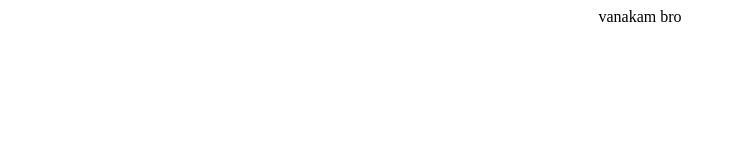
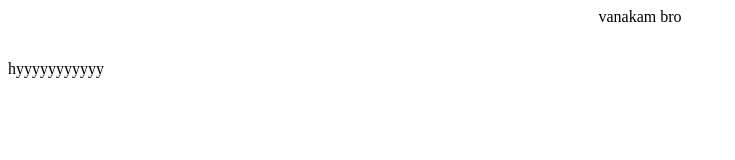
Before and after one commit to Mageshmashy/gitcourse4, a plain HTML site: page index.html in a window 1280 px wide. Shown: the whole page, without its empty margins (0-735 px from the left). Drawn offline with Linux system fonts and the light colour scheme.

Commit message:
first commit

```diff
--- a/index.html
+++ b/index.html
@@ -1,4 +1,5 @@
 <html>
   <center>vanakam bro</center>
 </br>
+<p>hyyyyyyyyyyy</p>
 </html>
```
